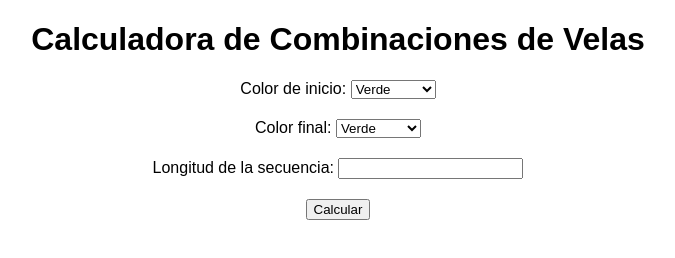
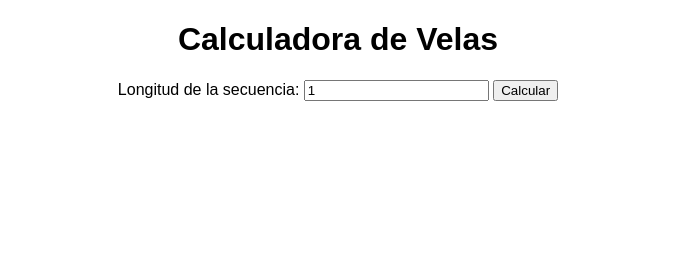
Before and after one commit to mastersonnic/Trading, a plain HTML site: page index.html in a window 1280 px wide. Shown: the whole page, without its empty margins (302-977 px from the left). Drawn offline with Linux system fonts and the light colour scheme.

Commit message:
Update index.html
html

```diff
--- a/index.html
+++ b/index.html
@@ -4,33 +4,14 @@
     <meta charset="UTF-8">
     <meta name="viewport" content="width=device-width, initial-scale=1.0">
     <link rel="stylesheet" href="styles.css">
-    <title>Calculadora de Combinaciones de Velas</title>
+    <title>Calculadora de Velas</title>
 </head>
 <body>
-    <h1>Calculadora de Combinaciones de Velas</h1>
-    <div class="input-container">
-        <label for="color-inicio">Color de inicio:</label>
-        <select id="color-inicio">
-            <option value="verde">Verde</option>
-            <option value="roja">Roja</option>
-            <option value="indiferente">Indiferente</option>
-        </select>
-    </div>
-    <div class="input-container">
-        <label for="color-final">Color final:</label>
-        <select id="color-final">
-            <option value="verde">Verde</option>
-            <option value="roja">Roja</option>
-            <option value="indiferente">Indiferente</option>
-        </select>
-    </div>
-    <div class="input-container">
-        <label for="longitud-secuencia">Longitud de la secuencia:</label>
-        <input type="number" id="longitud-secuencia" min="1">
-    </div>
-    <!-- Agrega más elementos de entrada aquí (posición, etc.) -->
+    <h1>Calculadora de Velas</h1>
+    <label for="longitud-secuencia">Longitud de la secuencia:</label>
+    <input type="number" id="longitud-secuencia" min="1" value="1">
     <button onclick="calcularCombinaciones()">Calcular</button>
-    <div id="resultado"></div>
+    <p id="resultado"></p>
     <script src="script.js"></script>
 </body>
 </html>
```
